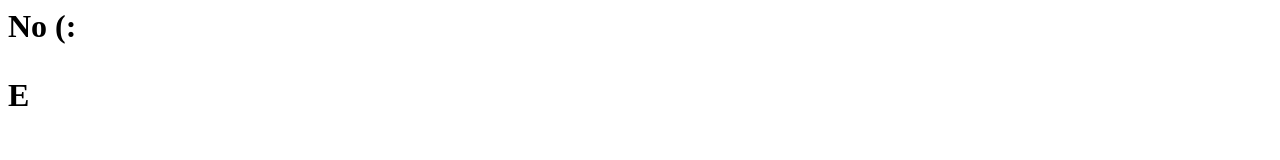
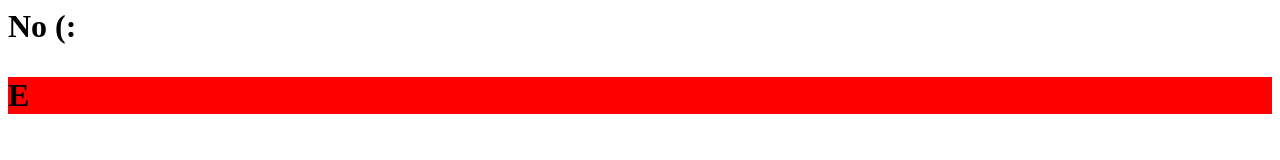
Before and after one commit to LeReBoX/lua-things, a plain HTML site: page index.html in a window 1280 px wide. Drawn offline with Linux system fonts and the light colour scheme.

Commit message:
Update index.html

```diff
--- a/index.html
+++ b/index.html
@@ -1,2 +1,2 @@
 <h1>No (:<h1>
-<p style="red">E</p>
+<p style="background-color:red;">E</p>
```
